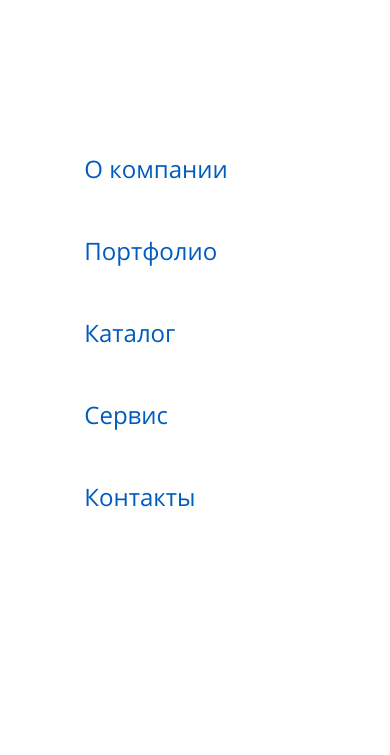
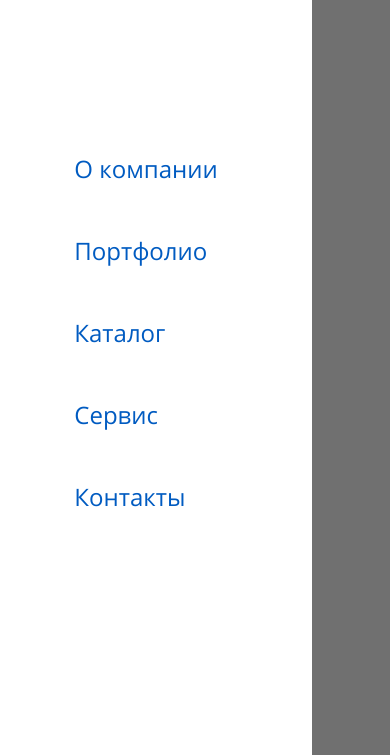
Before and after one commit to shock-dev/Trans-light, a website: page app/index.html in a window 390 px wide. Both pictures are taken after a click on the element 350 px from the left and 40 px from the top of the page. Shown: the part 89-844 px from the top of the page. Drawn offline with nearby package versions, Linux system fonts and the light colour scheme.

Commit message:
added overlay

```diff
--- a/app/index.html
+++ b/app/index.html
@@ -8,6 +8,8 @@
   <link rel="stylesheet" href="css/style.min.css">
 </head>
 <body>
+
+  <div class="overlay"></div>
 
   <header class="header">
     <div class="big-container">
--- a/app/js/main.js
+++ b/app/js/main.js
@@ -46,7 +46,13 @@ $(function(){
     })
 
     $('.burger').on('click', function () {
+        $('.overlay').addClass('active')
         $('.mobile-menu').addClass('active')
+    })
+
+    $('.overlay').on('click', function () {
+        $('.overlay').removeClass('active')
+        $('.mobile-menu').removeClass('active')
     })
 
 
--- a/app/scss/_global.scss
+++ b/app/scss/_global.scss
@@ -160,6 +160,7 @@ img {
 .mobile-menu__list {
   display: flex;
   flex-direction: column;
+  padding-right: 20px;
 }
 
 .mobile-menu__item:not(:last-child) {
@@ -172,3 +173,21 @@ img {
   font-size: 24px;
   color: $accent-color;
 }
+
+.overlay {
+  position: fixed;
+  z-index: 19;
+  top: 0;
+  right: 0;
+  bottom: 0;
+  left: 0;
+  background-color: rgba($black-color, .7);
+  opacity: 0;
+  visibility: hidden;
+  transition: opacity .3s;
+
+  &.active {
+    opacity: 1;
+    visibility: visible;
+  }
+}
```
Also changed, not shown: app/css/style.min.css.
